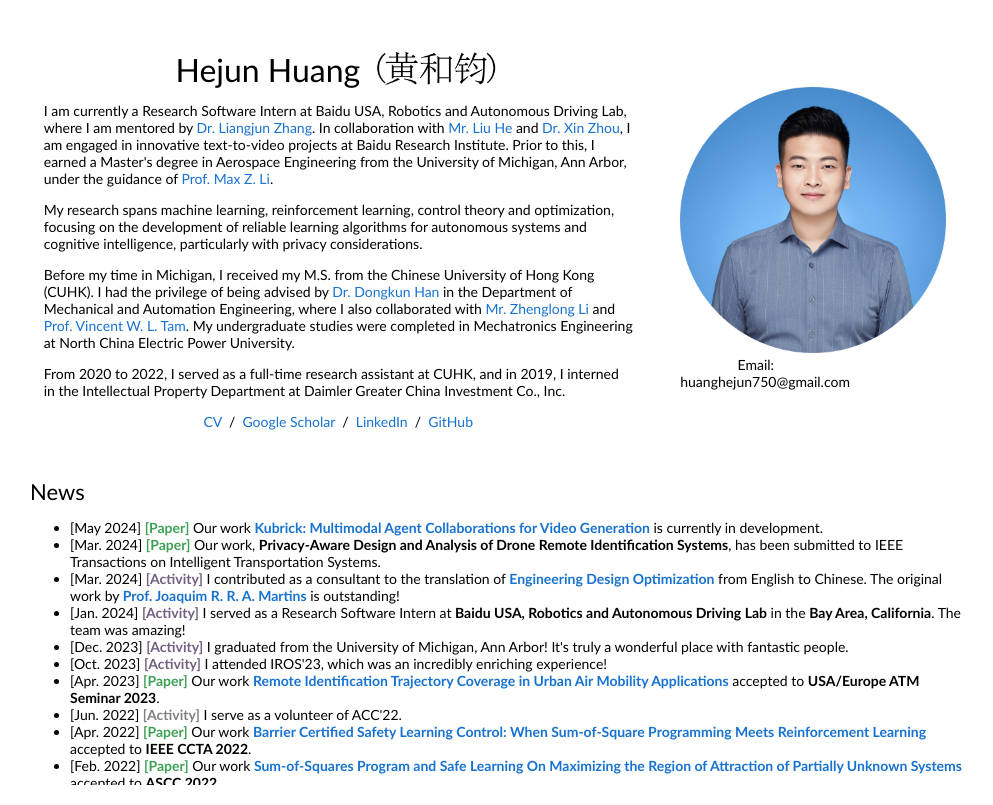
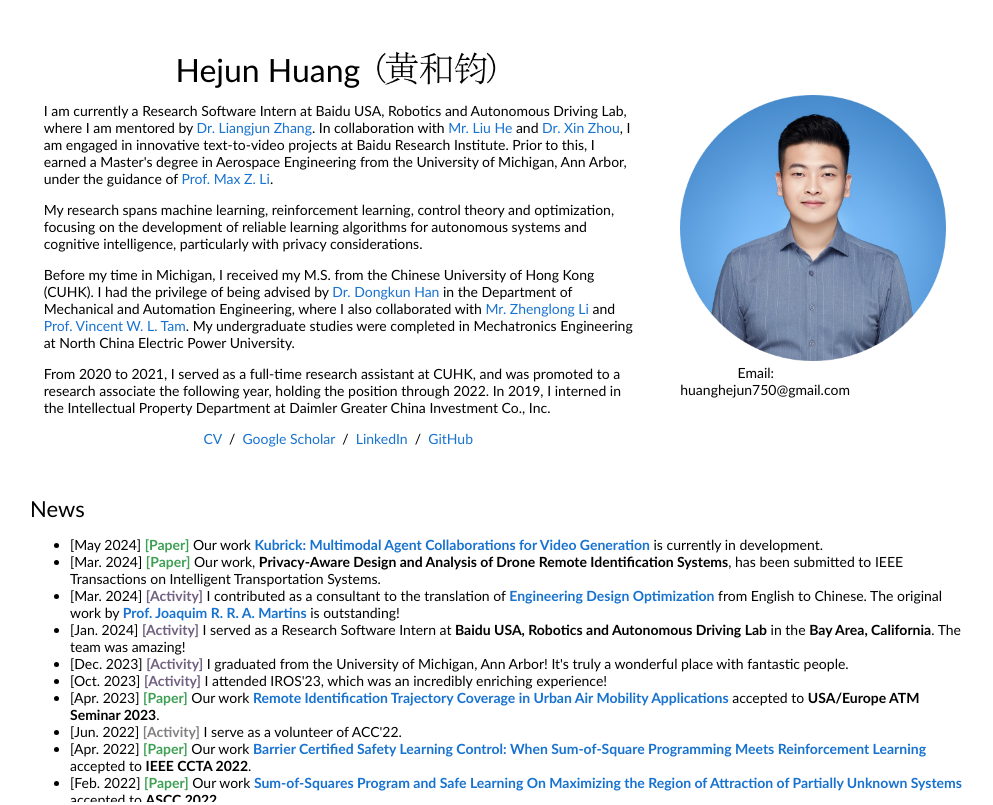
Before and after one commit to Wogwan/wogwan.github.io, a plain HTML site: page index.html in a window 1280 px wide. Shown: the top 805 px of the page, without its empty margins (145-1138 px from the left). Drawn offline with Linux system fonts and the light colour scheme.

Commit message:
update CUHK experience

```diff
--- a/index.html
+++ b/index.html
@@ -40,7 +40,7 @@
                     Before my time in Michigan, I received my M.S. from the Chinese University of Hong Kong (CUHK). I had the privilege of being advised by <a href="https://www4.mae.cuhk.edu.hk/peoples/han-dongkun/">Dr. Dongkun Han</a> in the Department of Mechanical and Automation Engineering, where I also collaborated with <a href="https://scholar.google.com/citations?user=YgCX6zgAAAAJ&hl=en">Mr. Zhenglong Li</a> and <a href="https://www.eee.hku.hk/~vtam/">Prof. Vincent W. L. Tam</a>. My undergraduate studies were completed in Mechatronics Engineering at North China Electric Power University.
                 </p>
                 <p>
-                    From 2020 to 2022, I served as a full-time research assistant at CUHK, and in 2019, I interned in the Intellectual Property Department at Daimler Greater China Investment Co., Inc.
+                  From 2020 to 2021, I served as a full-time research assistant at CUHK, and was promoted to a research associate the following year, holding the position through 2022. In 2019, I interned in the Intellectual Property Department at Daimler Greater China Investment Co., Inc.
                 </p>
 
               <p style="text-align:center">
```
